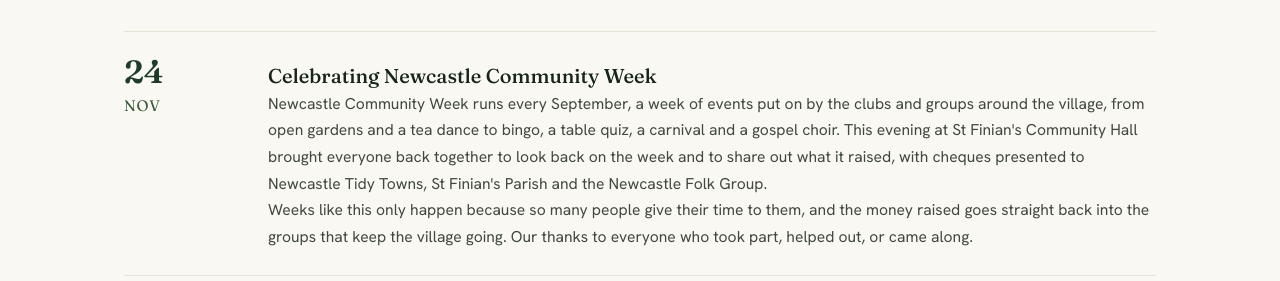
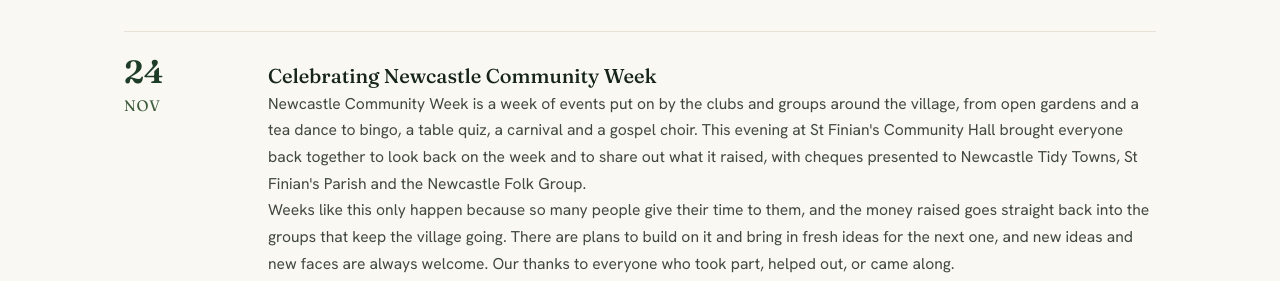
Before and after one commit to newcastletidytowns/newcastle-tidytowns, a plain HTML site: page events.html in a window 1280 px wide. Shown: the part 1499-1780 px from the top of the page. Drawn offline with Linux system fonts and the light colour scheme.

Commit message:
update to event

```diff
--- a/events.html
+++ b/events.html
@@ -70,8 +70,8 @@
           <span class="date"><span class="day">24</span><span class="mon">Nov</span></span>
           <div>
             <h3>Celebrating Newcastle Community Week</h3>
-            <p>Newcastle Community Week runs every September, a week of events put on by the clubs and groups around the village, from open gardens and a tea dance to bingo, a table quiz, a carnival and a gospel choir. This evening at St Finian's Community Hall brought everyone back together to look back on the week and to share out what it raised, with cheques presented to Newcastle Tidy Towns, St Finian's Parish and the Newcastle Folk Group.</p>
-            <p>Weeks like this only happen because so many people give their time to them, and the money raised goes straight back into the groups that keep the village going. Our thanks to everyone who took part, helped out, or came along.</p>
+            <p>Newcastle Community Week is a week of events put on by the clubs and groups around the village, from open gardens and a tea dance to bingo, a table quiz, a carnival and a gospel choir. This evening at St Finian's Community Hall brought everyone back together to look back on the week and to share out what it raised, with cheques presented to Newcastle Tidy Towns, St Finian's Parish and the Newcastle Folk Group.</p>
+            <p>Weeks like this only happen because so many people give their time to them, and the money raised goes straight back into the groups that keep the village going. There are plans to build on it and bring in fresh ideas for the next one, and new ideas and new faces are always welcome. Our thanks to everyone who took part, helped out, or came along.</p>
           </div>
         </li>
       </ul>
```
